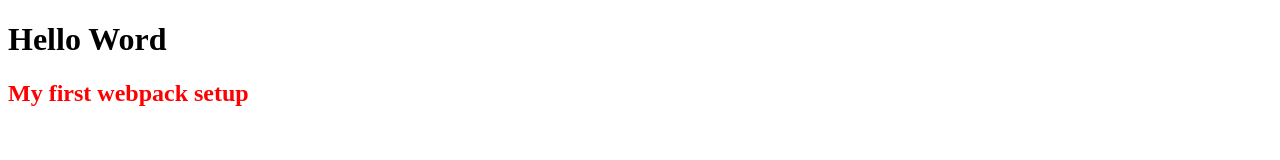
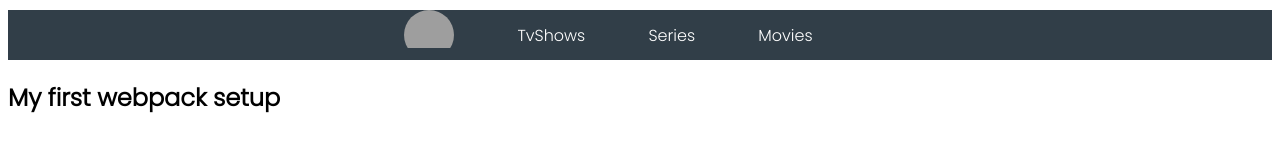
Before and after one commit to hammaazarok/javascript-capstone, a website built with webpack: page src/index.html in a window 1280 px wide. Built offline with nearby package versions, Linux system fonts and the light colour scheme; grey boxes are pictures that could not be loaded.

Commit message:
adding header

```diff
--- a/src/index.css
+++ b/src/index.css
@@ -1,3 +1,39 @@
-h2{
-    color: red;
+@import url("https://fonts.googleapis.com/css2?family=Poppins:ital,wght@0,300;1,200&display=swap");
+
+* {
+  box-sizing: border-box;
+  scroll-behavior: smooth;
+  font-family: "Poppins", sans-serif;
 }
+
+.flex {
+  display: flex;
+  background-color: rgb(49, 62, 72);
+}
+
+header {
+  margin-top: 10px;
+  justify-content: center;
+  align-items: center;
+}
+
+a {
+  text-decoration: none;
+  margin-right: 5%;
+  color: white;
+}
+
+a:hover {
+  text-decoration: underline;
+}
+
+.logo {
+  margin-right: 5%;
+  width: 50px;
+  height: 50px;
+  background: url(https://toppng.com/uploads/preview/movies-clipart-11550721226fhbztgpnlz.png);
+  background-repeat: no-repeat;
+  background-size: contain;
+  border-radius: 50%;
+  cursor: pointer;
+}
--- a/src/index.html
+++ b/src/index.html
@@ -4,9 +4,16 @@
     <meta charset="UTF-8">
     <meta http-equiv="X-UA-Compatible" content="IE=edge">
     <meta name="viewport" content="width=device-width, initial-scale=1.0">
-    <title>Webpack Template</title>
+    <title>micromovies</title>
+
 </head>
 <body>
-    <h1>Hello Word</h1>
+    <header class="flex">
+        <div class="logo"></div>
+        <a href=""><span id="counter"></span> TvShows</a>
+        <a href="">Series</a>
+        <a href="">Movies</a>
+      </header>
+
 </body>
 </html>
```
Also changed, not shown: dist/index.html, dist/main.js.
